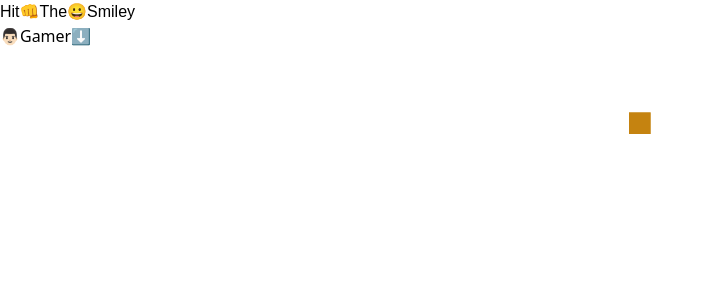
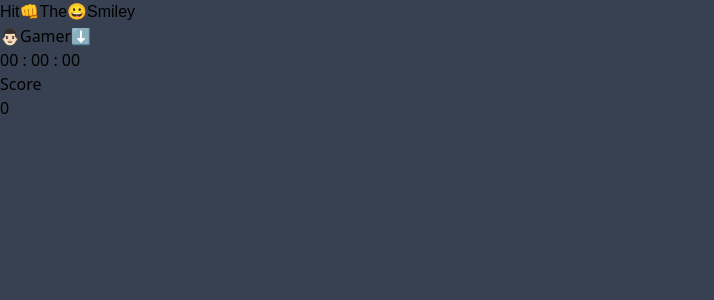
Before and after one commit to Ananthu-M-A/HitTheSmiley-Game-GSAP, a React (Vite) app: page / in a window 1280 px wide. Shown: the top 300 px of the page, without its empty margins (0-714 px from the left). Built offline with nearby package versions, Linux system fonts and the light colour scheme.

Commit message:
Score State Managed

```diff
--- a/src/App.tsx
+++ b/src/App.tsx
@@ -1,14 +1,11 @@
 import Board from "./components/Board"
 import Navbar from "./components/Navbar"
-import ThreeScene from "./components/ThreeScene"
-// import ThreeScene from "./components/ThreeScene"
 
 function App() {
   return (
     <div className="app">
       <Navbar />
       <Board />
-      <ThreeScene />
     </div>
   )
 }
--- a/src/components/Board.tsx
+++ b/src/components/Board.tsx
@@ -1,13 +1,19 @@
 import { useEffect, useState } from 'react';
 import Hole from './Hole';
 import Dropdown from './Dropdown';
+import { useSelector } from 'react-redux';
+import { RootState } from '../redux/store';
 
-const Board = () => {
+const Board: React.FC = () => {
     const [molePosition, setMolePosition] = useState<number | null>(null);
+    const [minutes, setMinutes] = useState<string>("00");
+    const [seconds, setSeconds] = useState<string>("00");
+    const [milliseconds, setMilliseconds] = useState<string>("00");
+    const scoreState = useSelector((state: RootState) => state.score.value)
 
     useEffect(() => {
         const updateMole = () => {
-            const max = 39;
+            const max = 15;
             const randomNum = Math.floor(Math.random() * (max + 1));
             setMolePosition(randomNum);
 
@@ -21,16 +27,27 @@ const Board = () => {
         return () => clearInterval(moleTimer);
     }, []);
 
-    return (
-        <>
-            <div id='board' className='bg-gray-700 grid grid-cols-10 text-center p-10 gap-10'>
-                {Array.from({ length: 40 }, (_, i) => (
-                    <Hole key={i} holeNum={i} molePosition={molePosition} />
-                ))}
-                <Dropdown />
-            </div>
-        </>
-    );
+    return (<div className='flex justify-center'>
+        <div className="flex items-center justify-center px-10">
+            <h1 className="text-2xl font-bold text-gray-900 bg-gray-400 p-4 rounded-lg">
+                {`${minutes} : ${seconds} : ${milliseconds}`}
+            </h1>
+        </div>
+        <div id='board' className='w-1/2 bg-gray-700 grid grid-cols-4 text-center p-10 h-screen mx-auto'>
+            {Array.from({ length: 16 }, (_, i) => (
+                <Hole key={i} holeNum={i} molePosition={molePosition} />
+            ))}
+            <Dropdown />
+        </div>
+        <div className="flex items-center justify-center px-10 text-center">
+            <h1 className="text-2xl font-bold text-gray-900 bg-gray-400 p-4 rounded-lg">
+                {`Score`}
+            <h1 className="text-2xl font-bold text-gray-900 bg-gray-400  rounded-lg">
+                {`${scoreState}`}
+            </h1>
+            </h1>
+        </div>
+    </div>);
 };
 
 export default Board;
--- a/src/components/Dropdown.tsx
+++ b/src/components/Dropdown.tsx
@@ -2,7 +2,7 @@ import { useDispatch, useSelector } from "react-redux"
 import { RootState } from "../redux/store.ts"
 import { switchState } from "../redux/slices/dropDownSlice.ts";
 
-const Dropdown = () => {
+const Dropdown: React.FC = () => {
     const dropdownState = useSelector((state: RootState) => state.dropdown.value);
     const dispatch = useDispatch();
     return (<>
--- a/src/components/Hole.tsx
+++ b/src/components/Hole.tsx
@@ -1,18 +1,22 @@
 import { MouseEvent } from 'react';
 import Smiley from './Smiley';
+import { useDispatch } from 'react-redux';
+import { decreaseScore } from '../redux/slices/scoreSlice';
 
 interface HoleProps {
     holeNum: number;
     molePosition: number | null;
 }
 
-const Hole = ({ holeNum, molePosition }: HoleProps) => {
+const Hole: React.FC<HoleProps> = ({ holeNum, molePosition }) => {
+    const dispatch = useDispatch();
     const hitEmptyHole = (e: MouseEvent<HTMLDivElement>) => {
         e.preventDefault();
+        dispatch(decreaseScore());
     }
 
     return (
-        <div className='bg-gray-900 py-3 border-4 border-red-900 rounded-full' id='empty_hole'
+        <div className='bg-gray-900 py-9 border-4 border-red-900 rounded-full h-max' id='empty_hole'
             onClick={(e) => hitEmptyHole(e)}>
             <Smiley holeNum={holeNum} molePosition={molePosition} />
         </div>
--- a/src/components/Navbar.tsx
+++ b/src/components/Navbar.tsx
@@ -1,12 +1,12 @@
 import { useDispatch } from "react-redux"
 import { switchState } from "../redux/slices/dropDownSlice.ts";
 
-const Navbar = () => {
+const Navbar: React.FC = () => {
   const dispatch = useDispatch();
   return (
     <div className='bg-gray-900 p-0 flex justify-between'>
       <div>
-        <h1 className="headig-font text-3xl font-bold p-3">Hit👊The😀Smiley</h1>
+        <h1 className="heading-font text-3xl font-bold p-3">Hit👊The😀Smiley</h1>
       </div>
       <div className="p-3">
         <button onClick={() => dispatch(switchState())}
--- a/src/components/Smiley.tsx
+++ b/src/components/Smiley.tsx
@@ -1,16 +1,19 @@
 import { MouseEvent, useRef, useEffect, useState } from 'react';
 import gsap from 'gsap';
+import { useDispatch } from 'react-redux';
+import { increaseScore } from '../redux/slices/scoreSlice';
 
 interface SmileyProps {
     holeNum: number;
     molePosition: number | null;
 }
 
-const Smiley = ({ holeNum, molePosition }: SmileyProps) => {
+const Smiley: React.FC<SmileyProps> = ({ holeNum, molePosition }) => {
     const moleRef = useRef<HTMLDivElement>(null);
     const smileyRef = useRef<HTMLDivElement>(null);
-    const [showSmile, setShowSmile] = useState(true);
-    const [showShaking, setShowShaking] = useState(false);
+    const [showSmile, setShowSmile] = useState<boolean>(true);
+    const [showShaking, setShowShaking] = useState<boolean>(false);
+    const dispatch = useDispatch();
 
     useEffect(() => {
         if (molePosition === holeNum && moleRef.current) {
@@ -30,6 +33,7 @@ const Smiley = ({ holeNum, molePosition }: SmileyProps) => {
         if (molePosition === holeNum) {
             setShowSmile(false);
             setShowShaking(true);
+            dispatch(increaseScore());
             gsap.to(smileyRef.current, {
                 duration: 1,
                 scale: 1.2,
--- a/src/components/ThreeScene.tsx
+++ /dev/null
@@ -1,32 +0,0 @@
-import { useRef, useEffect } from 'react';
-import { Canvas } from '@react-three/fiber';
-import gsap from 'gsap';
-import * as THREE from 'three';
-
-const ThreeScene = () => {
-  const boxRef = useRef<THREE.Mesh>(null);
-
-  useEffect(() => {
-    if (boxRef.current) {
-      gsap.to(boxRef.current.rotation, {
-        x: Math.PI * 2,
-        duration: 2,
-        repeat: -1,
-        ease: 'power2.inOut',
-      });
-    }
-  }, []);
-
-  return (
-    <Canvas>
-      <ambientLight intensity={0.5} />
-      <directionalLight position={[0, 0, 5]} />
-      <mesh ref={boxRef}>
-        <boxGeometry args={[1, 1, 1]} />
-        <meshStandardMaterial color="orange" />
-      </mesh>
-    </Canvas>
-  );
-};
-
-export default ThreeScene;
--- a/src/index.css
+++ b/src/index.css
@@ -3,7 +3,10 @@
 @import "tailwindcss/utilities";
 @import url('https://fonts.googleapis.com/css2?family=Bungee+Tint&display=swap');
 
-.headig-font{
+.heading-font{
     font-family: "Bungee Tint", sans-serif;
+}
 
+body{
+    background-color:  #374151;
 }
--- /dev/null
+++ b/src/redux/slices/scoreSlice.ts
@@ -0,0 +1,26 @@
+import { createSlice } from '@reduxjs/toolkit';
+
+interface scoreState {
+    value: number;
+}
+
+const initialState: scoreState = {
+    value: 0,
+};
+
+export const scoreSlice = createSlice({
+    name: 'score',
+    initialState,
+    reducers: {
+        increaseScore: (state) => {
+            state.value = state.value + 5;
+        },
+        decreaseScore: (state) => {
+            state.value = state.value - 1;
+        },
+    },
+});
+
+export const { increaseScore, decreaseScore } = scoreSlice.actions;
+
+export default scoreSlice.reducer;
--- a/src/redux/store.ts
+++ b/src/redux/store.ts
@@ -1,9 +1,11 @@
 import { configureStore } from '@reduxjs/toolkit';
 import dropdownReducer from './slices/dropDownSlice';
+import scoreReducer from './slices/scoreSlice';
 
 export const store = configureStore({
   reducer: {
     dropdown: dropdownReducer,
+    score: scoreReducer
   },
 });
 
```
